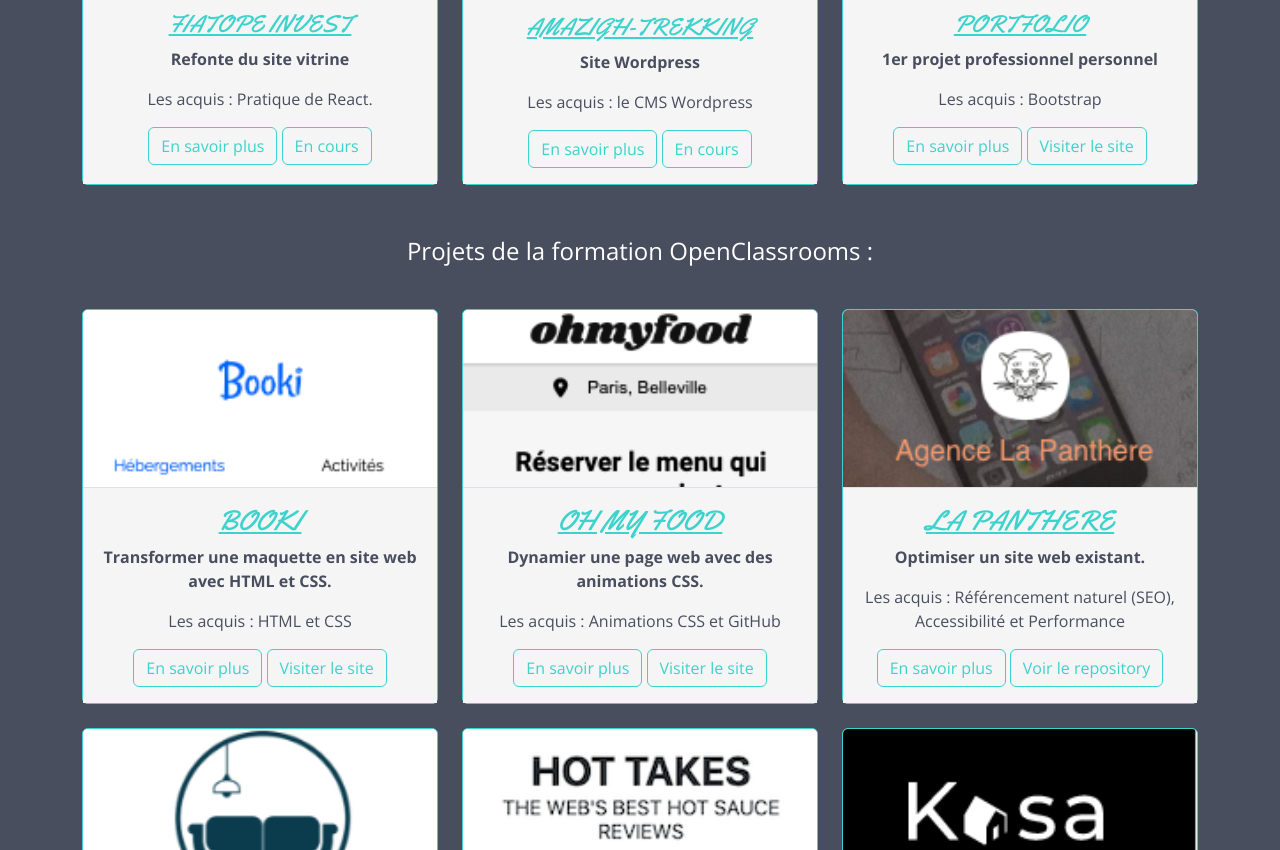
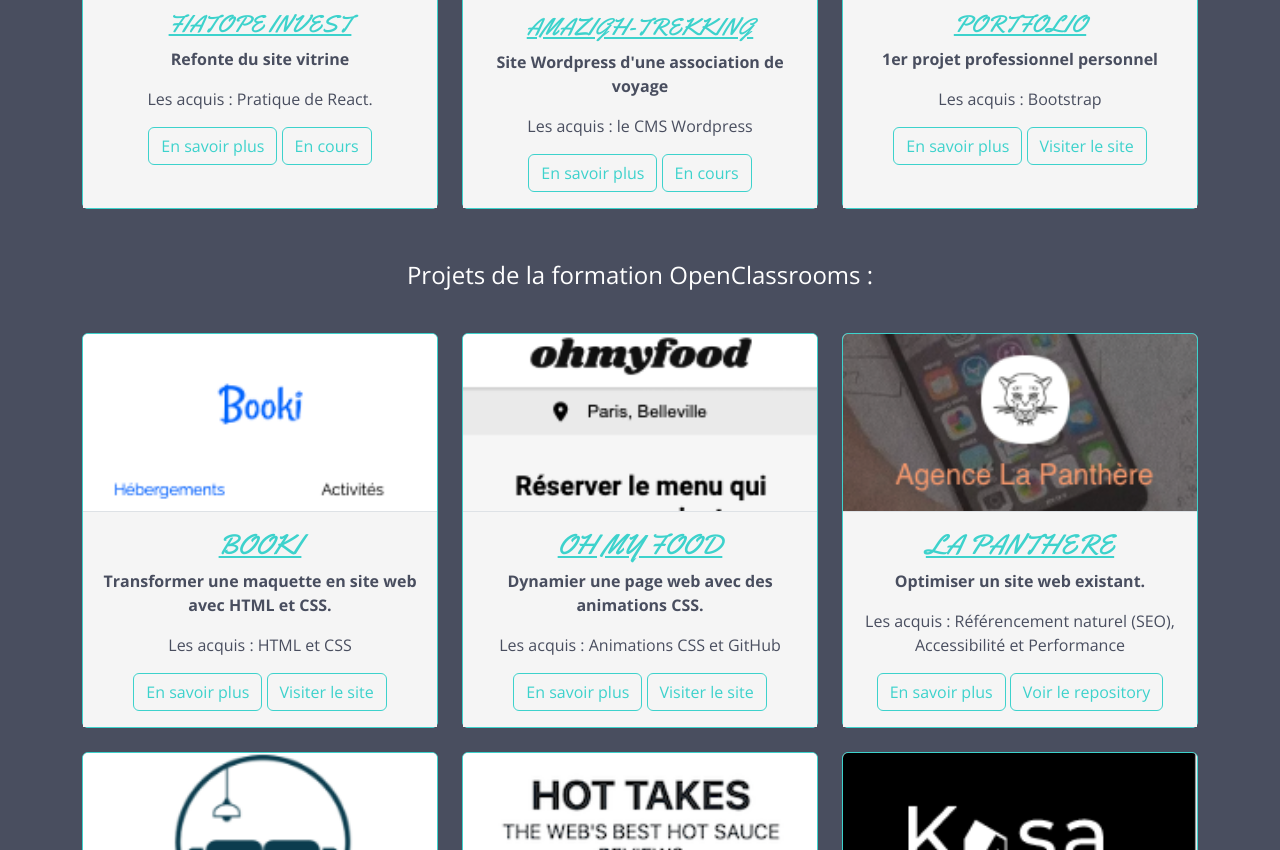
Before and after one commit to LucileBch/portfolio, a website: page index.html in a window 1280 px wide. Shown: the part 2492-3342 px from the top of the page. Drawn offline with nearby package versions, Linux system fonts and the light colour scheme.

Commit message:
Correcting title

```diff
--- a/index.html
+++ b/index.html
@@ -359,7 +359,7 @@
                             <img src="./img/logo_amazightrekking.png" class="card-img-top border-bottom" alt="logo du projet en cours">
                             <div class="card-body bg-light">
                                 <h4 class="card-title text-info text-decoration-underline">AMAZIGH-TREKKING</h4>
-                                <p class="card-text text-dark fw-bold">Site Wordpress</p>
+                                <p class="card-text text-dark fw-bold">Site Wordpress d'une association de voyage</p>
                                 <p class="card-text text-dark">Les acquis : le CMS Wordpress</p>
                                 <a class="btn btn-outline-info mb-sm-3 mb-md-0" data-bs-toggle="offcanvas" data-bs-target="#amazightrekking"
                                     aria-controls="amazightrekking">En savoir plus</a>
```
